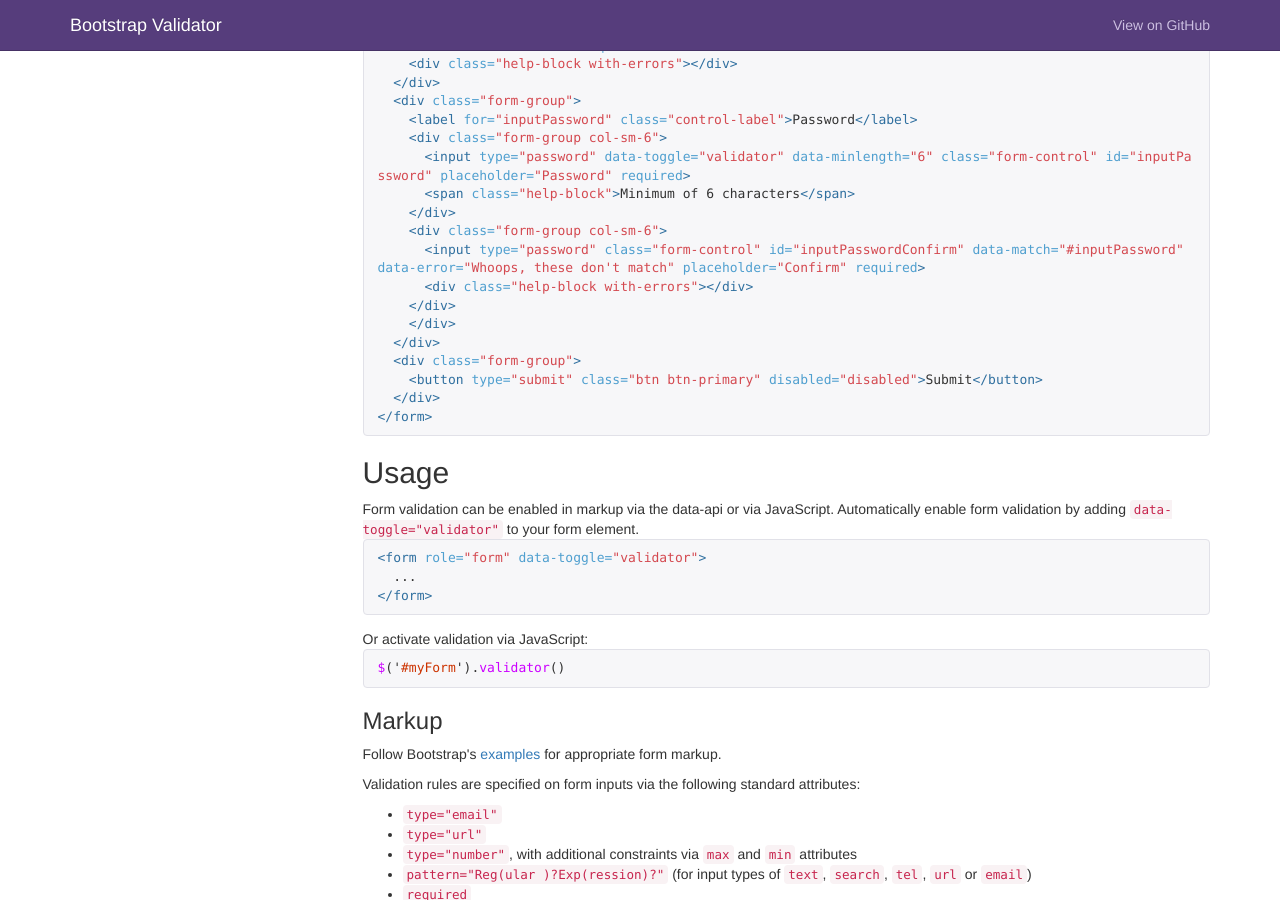
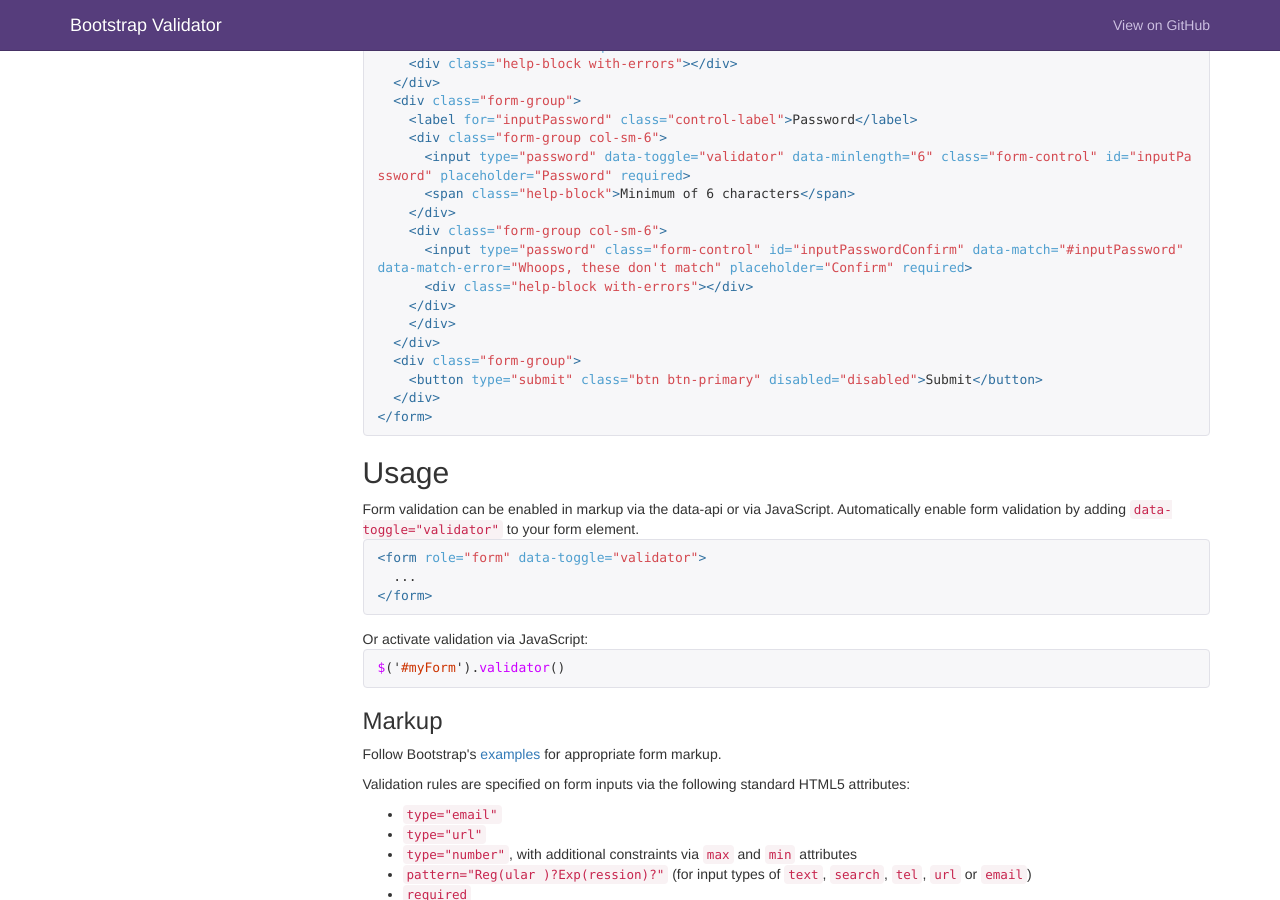
Before and after one commit to 1000hz/bootstrap-validator, a Jekyll site: the page built from index.html, in a window 1280 px wide and 900 px high, scrolled down 1234 px. Built offline with Jekyll 4.4.1, drawn with Linux system fonts in a browser that asks for light colours; nearby versions of some CDN libraries; Markdown is read by kramdown in place of the engine named in the settings; comment, search, counter and statistics services are not loaded.

Commit message:
lil tweaks

```diff
--- a/index.html
+++ b/index.html
@@ -44,7 +44,7 @@ base_url: "../"
               <span class="help-block">Minimum of 6 characters</span>
             </div>
             <div class="form-group col-sm-6">
-              <input type="password" class="form-control" id="inputPasswordConfirm" data-match="#inputPassword" data-error="Whoops, these don't match" placeholder="Confirm" required>
+              <input type="password" class="form-control" id="inputPasswordConfirm" data-match="#inputPassword" data-match-error="Whoops, these don't match" placeholder="Confirm" required>
               <div class="help-block with-errors"></div>
             </div>
           </div>
@@ -80,7 +80,7 @@ base_url: "../"
       <span class="help-block">Minimum of 6 characters</span>
     </div>
     <div class="form-group col-sm-6">
-      <input type="password" class="form-control" id="inputPasswordConfirm" data-match="#inputPassword" data-error="Whoops, these don't match" placeholder="Confirm" required>
+      <input type="password" class="form-control" id="inputPasswordConfirm" data-match="#inputPassword" data-match-error="Whoops, these don't match" placeholder="Confirm" required>
       <div class="help-block with-errors"></div>
     </div>
     </div>
@@ -112,7 +112,7 @@ $('#myForm').validator()
     <h3 id="validator-markup">Markup</h3>
     <p>Follow Bootstrap's <a href="http://getbootstrap.com/css/#forms" target="_blank">examples</a> for appropriate form markup.</p>
 
-    <p>Validation rules are specified on form inputs via the following standard attributes:</p>
+    <p>Validation rules are specified on form inputs via the following standard HTML5 attributes:</p>
     <ul>
       <li><code>type="email"</code></li>
       <li><code>type="url"</code></li>
```
